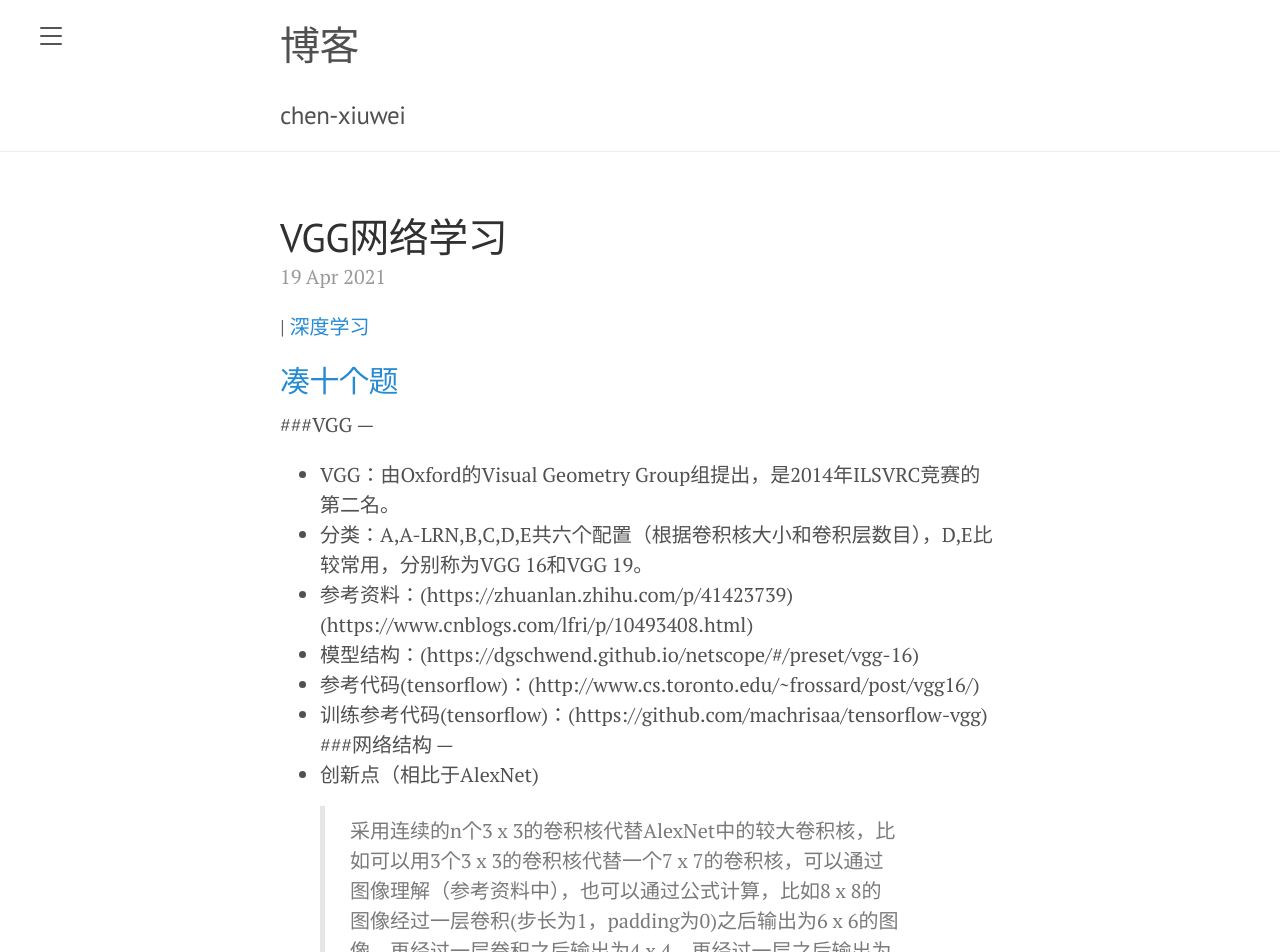
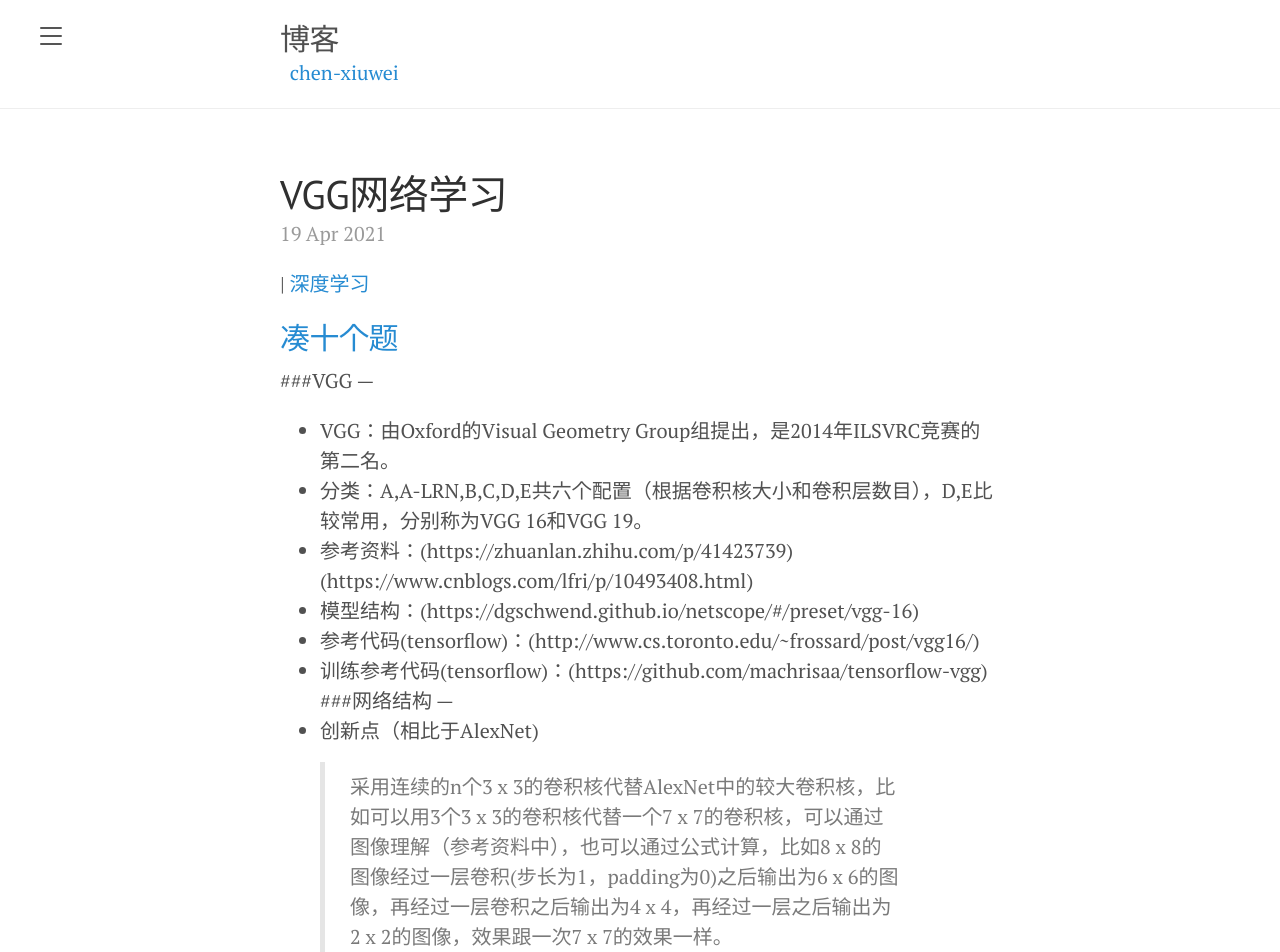
Before and after one commit to chen-xw/chen-xw.github.io, a Jekyll site: the page built from blog/index.html, in a window 1280 px wide. Shown: the top 952 px of the page. Built offline with Jekyll 4.4.1, drawn with Linux system fonts in a browser that asks for light colours; the list of posts is cut into pages by our own code; comment, search, counter and statistics services are not loaded.

Commit message:
Update default.html

```diff
--- a/_layouts/default.html
+++ b/_layouts/default.html
@@ -12,9 +12,9 @@
     <div class="wrap">
       <div class="masthead">
         <div class="container">
- <h1 class="masthead-title">{{ page.title }}</h1>&nbsp;
+
           <h3 class="masthead-title">
-
+           <h2 class="masthead-title">{{ page.title }}</h2>&nbsp;
             <a href="{{ site.baseurl }}/" title="Home">{{ site.title }}</a>
             <small>{{ site.tagline }}</small>
           </h3>
```
